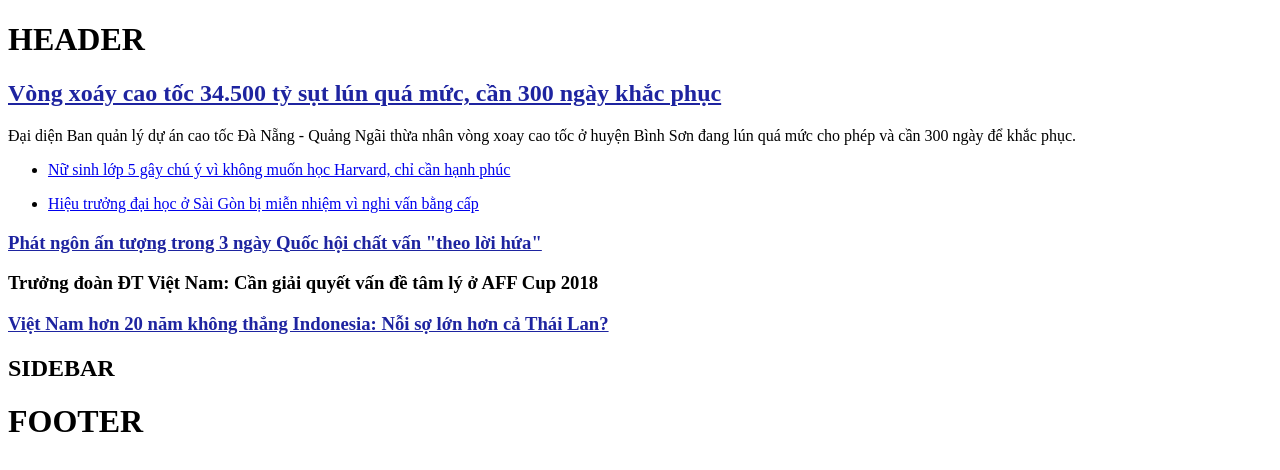
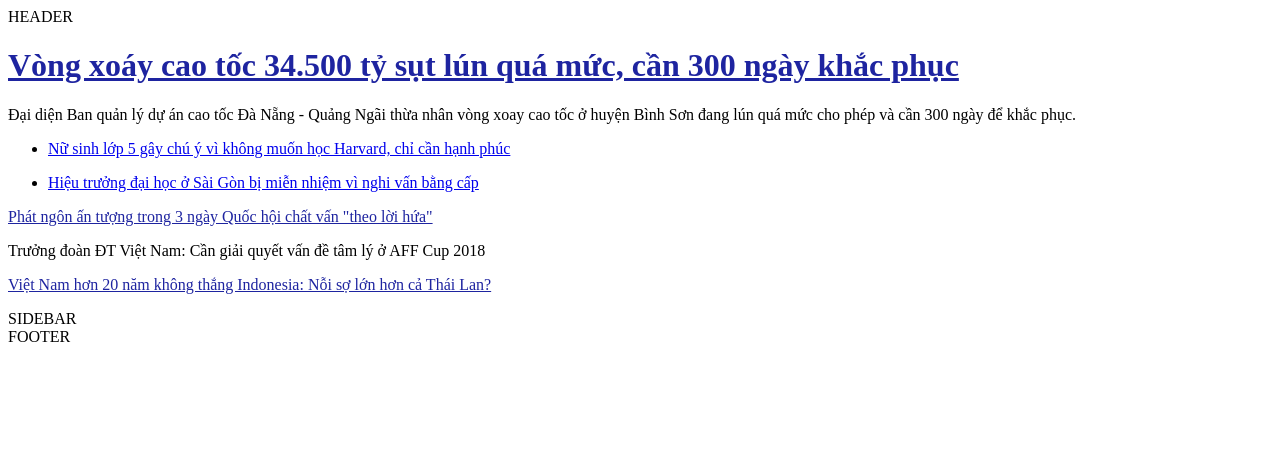
Before and after one commit to ShanChen6/F8_Offline_FSK9_Now_Or_Never, a plain HTML site: page Day_1/lesson_03/index.html in a window 1280 px wide. Drawn offline with Linux system fonts and the light colour scheme.

Commit message:
fix: fix lại cách sử dụng thẻ HTML trong nhóm Block

```diff
--- a/Day_1/lesson_03/index.html
+++ b/Day_1/lesson_03/index.html
@@ -6,20 +6,18 @@
     <title>Lesson 03</title>
   </head>
   <body>
-    <h1>HEADER</h1>
+    <div>HEADER</div>
     <div>
-      <h2 style="color: rgb(30, 36, 160)">
+      <h1 style="color: rgb(30, 36, 160)">
         <u>
           Vòng xoáy cao tốc 34.500 tỷ sụt lún quá mức, cần 300 ngày khắc phục
         </u>
-      </h2>
-      <!-- <h3> -->
+      </h1>
       <p>
         Đại diện Ban quản lý dự án cao tốc Đà Nẵng - Quảng Ngãi thừa nhân vòng
         xoay cao tốc ở huyện Bình Sơn đang lún quá mức cho phép và cần 300 ngày
         để khắc phục.
       </p>
-      <!-- </h3> -->
       <div>
         <ul>
           <li>
@@ -40,21 +38,21 @@
           </li>
         </ul>
       </div>
-      <h3 style="color: rgb(30, 36, 160)">
+      <p style="color: rgb(30, 36, 160)">
         <u>
           Phát ngôn ấn tượng trong 3 ngày Quốc hội chất vấn "theo lời hứa"
         </u>
-      </h3>
-      <h3>
+      </p>
+      <p>
         Trưởng đoàn ĐT Việt Nam: Cần giải quyết vấn đề tâm lý ở AFF Cup 2018
-      </h3>
-      <h3 style="color: rgb(30, 36, 160)">
+      </p>
+      <p style="color: rgb(30, 36, 160)">
         <u>
           Việt Nam hơn 20 năm không thắng Indonesia: Nỗi sợ lớn hơn cả Thái Lan?
         </u>
-      </h3>
+      </p>
     </div>
-    <h2>SIDEBAR</h2>
-    <h1>FOOTER</h1>
+    <div>SIDEBAR</div>
+    <div>FOOTER</div>
   </body>
 </html>
```
Also changed, not shown: Day_1/lesson_01/index.html (+10 -8 lines).
